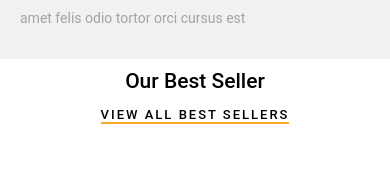
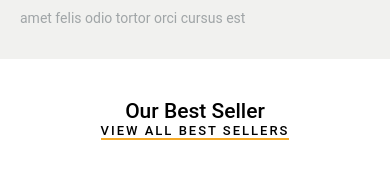
Before and after one commit to dilshadkt/plashoe, a React (Create React App) app: page / in a window 390 px wide. Shown: the part 2982-3155 px from the top of the page. Built offline with nearby package versions, Linux system fonts and the light colour scheme; the HTML template or start-up script is replaced by a standard one; a web font is replaced by a local one.

Commit message:
added more style

```diff
--- a/src/components/brows-shoe/BrowsShoe.js
+++ b/src/components/brows-shoe/BrowsShoe.js
@@ -34,6 +34,7 @@ function BrowsShoe({ qauntity, setQauntity, setCartData }) {
         amount: `${shops.amount}`,
       },
     ]);
+    setQauntity(1);
   }
   // console.log(cartdata);
 
@@ -70,6 +71,7 @@ function BrowsShoe({ qauntity, setQauntity, setCartData }) {
                       <button
                         onClick={() => {
                           isLogin ? addtoCart() : alert("please login ");
+                          // setQauntity(1);
                           // console.log("hello");
                         }}
                       >
--- a/src/components/count-btn/CountButton.js
+++ b/src/components/count-btn/CountButton.js
@@ -1,7 +1,6 @@
-import React, { useState } from "react";
+import React from "react";
 
 function CountButton({ qauntity, setQauntity }) {
-  const [count, setCount] = useState(0);
   return (
     <>
       <div className="shoe-quantity-container">
--- a/src/style/bestseller.css
+++ b/src/style/bestseller.css
@@ -74,4 +74,7 @@
 
     margin-bottom: 50px;
   }
+  .shop-header h5 {
+    margin-top: 30px;
+  }
 }
--- a/src/style/homeContainer.css
+++ b/src/style/homeContainer.css
@@ -594,6 +594,9 @@ hr {
   }
 
   /* ///////////////////////about//////////////// */
+  .line {
+    display: none;
+  }
   .about-container {
     flex-direction: column;
   }
@@ -729,6 +732,9 @@ hr {
   }
 
   /* /////////////////////vision ////// */
+  .vision {
+    padding: 0px;
+  }
   .vsion-body {
     width: 100%;
     flex-direction: column;
```
